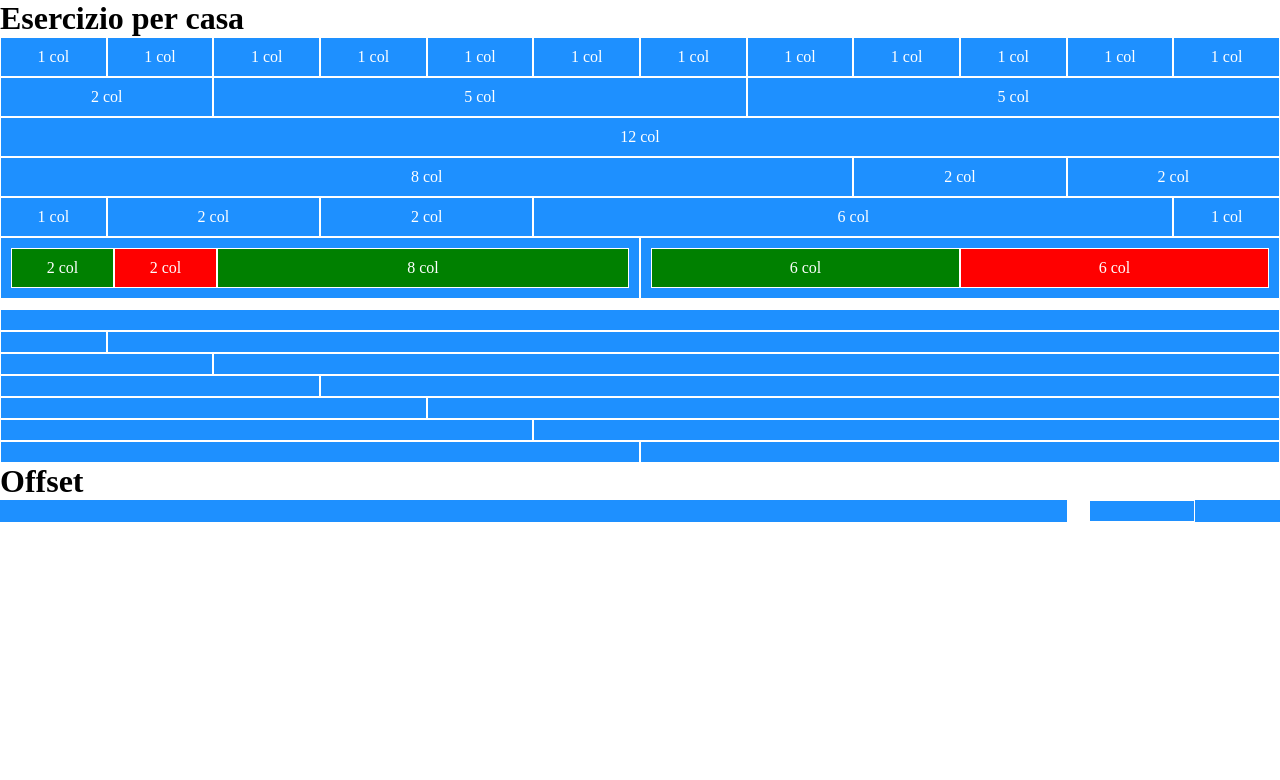
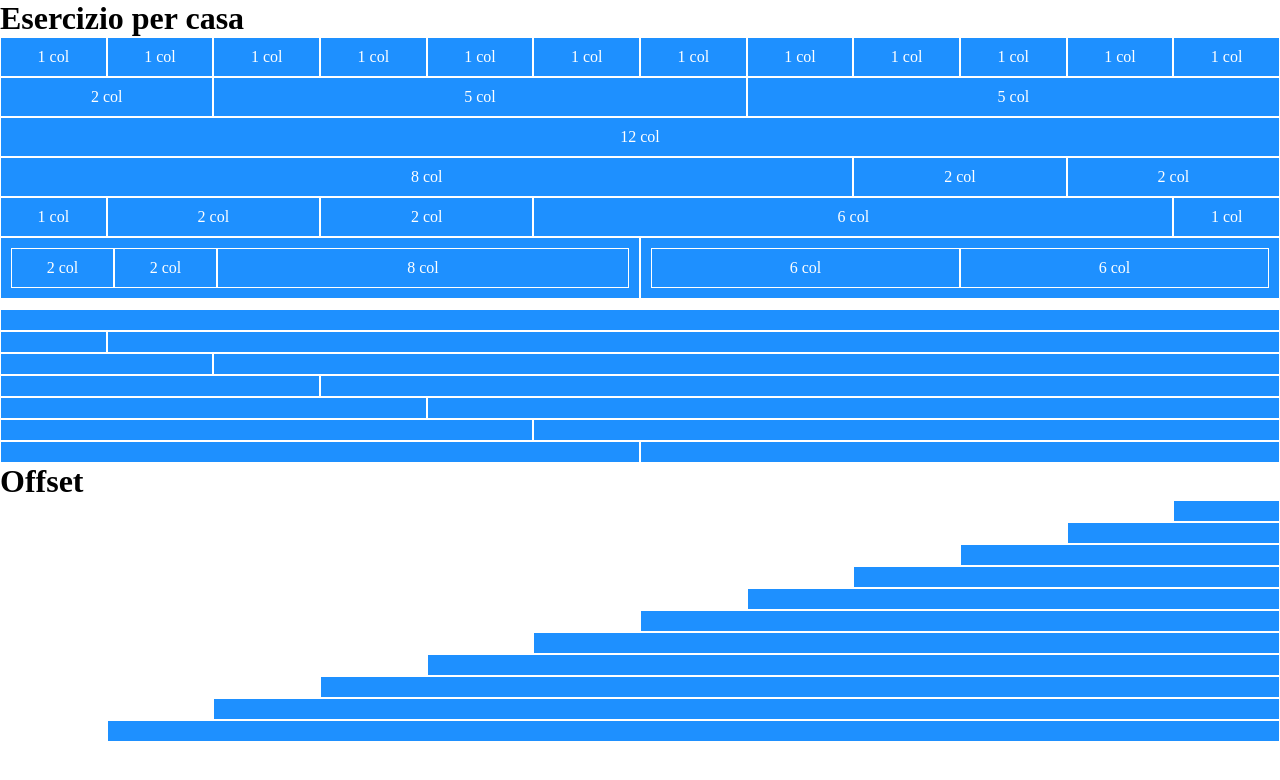
Before and after one commit to binohub/html-css-12bool, a plain HTML site: page index.html in a window 1280 px wide. Drawn offline with Linux system fonts and the light colour scheme.

Commit message:
offset done

```diff
--- a/css/12BoolFlex.css
+++ b/css/12BoolFlex.css
@@ -257,6 +257,10 @@
    justify-content: center;
    text-align: center;
 }
+.end {
+   justify-content: flex-end;
+   text-align: center;
+}
 
 
 .p-1{
--- a/css/style.css
+++ b/css/style.css
@@ -5,11 +5,9 @@ body{
    color: white;
    border: 1px solid white;
    padding: 10px;
-}
-[class*="col-offset-"]{
-   background-color: white;
+   background-color: dodgerblue;
 }
 .row{
-   background-color: dodgerblue;
+   /* background-color: dodgerblue; */
    /* border: 1px solid white; */
 }
--- a/index.html
+++ b/index.html
@@ -105,10 +105,61 @@
     <div class="container-fluid">
         <h1>Offset</h1>
 
-        <div class="row">
-            <div class="col-offset-10"></div>
+        <div class="row end">
             <div class="col-1"></div>
         </div>
+
+
+        <div class="row end">
+            <div class="col-2"></div>
+        </div>
+
+
+        <div class="row end">
+            <div class="col-3"></div>
+        </div>
+
+
+        <div class="row end">
+            <div class="col-4"></div>
+        </div>
+
+
+        <div class="row end">
+            <div class="col-5"></div>
+        </div>
+
+
+        <div class="row end">
+            <div class="col-6"></div>
+        </div>
+
+
+        <div class="row end">
+            <div class="col-7"></div>
+        </div>
+
+
+        <div class="row end">
+            <div class="col-8"></div>
+        </div>
+
+
+        <div class="row end">
+            <div class="col-9"></div>
+        </div>
+
+
+        <div class="row end">
+            <div class="col-10"></div>
+        </div>
+
+        <div class="row end">
+            <div class="col-11"></div>
+        </div>
+
+
+
     </div>
 </body>
 
```
